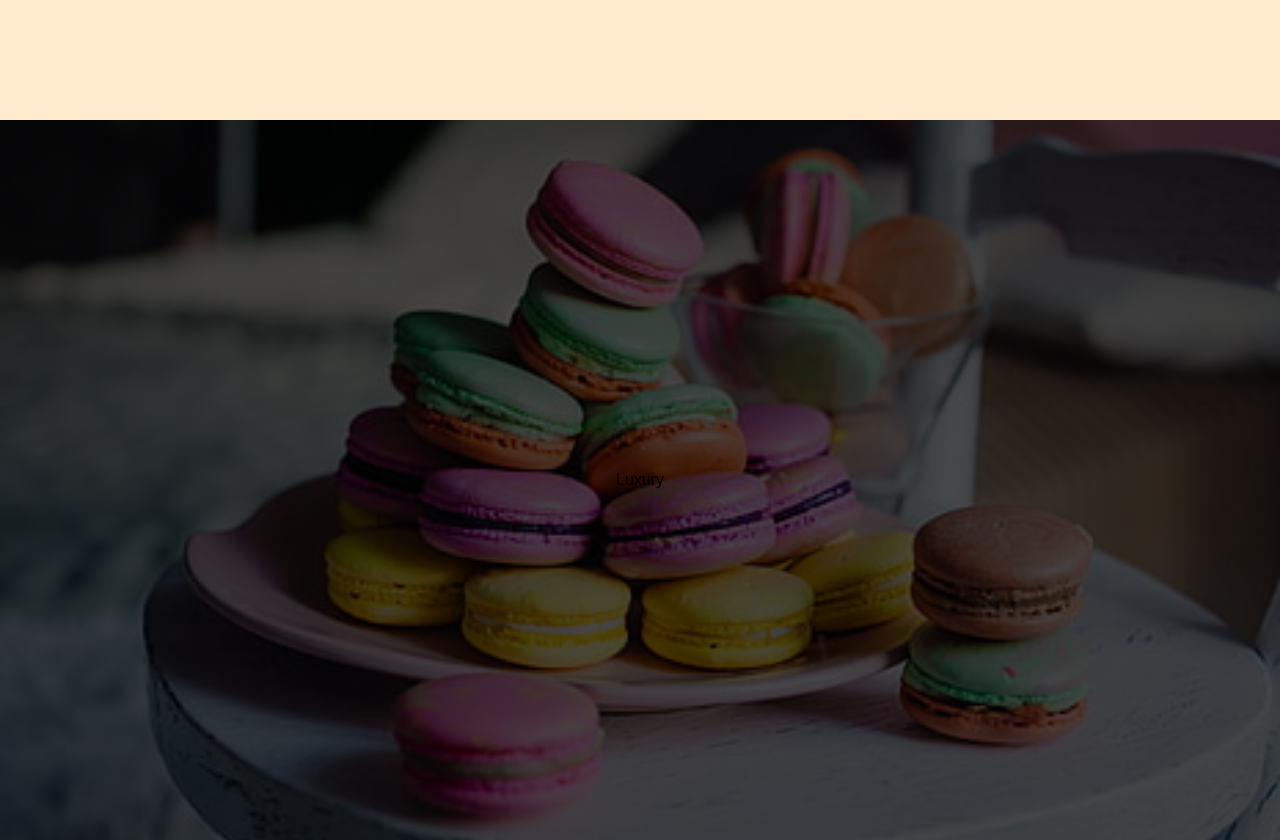
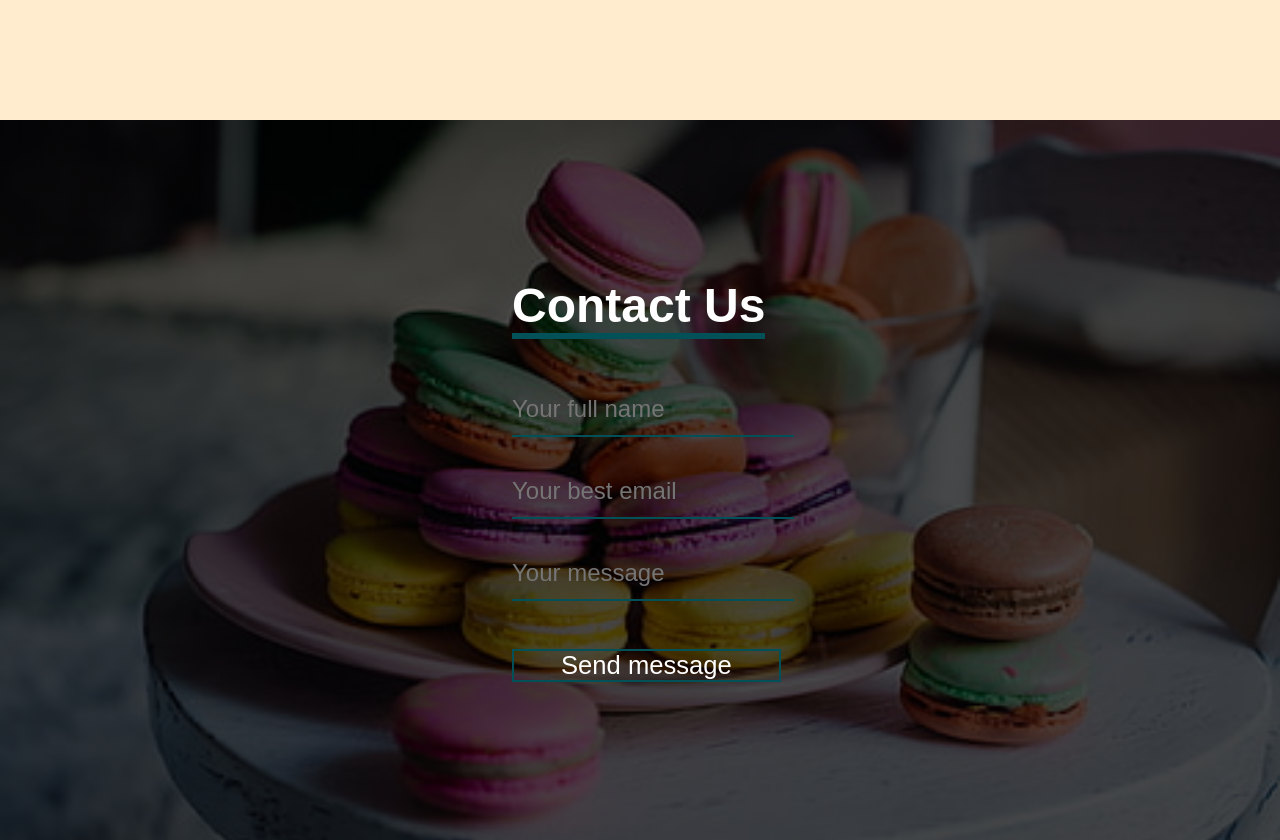
Before and after one commit to leaobia/cakeDesignerCourse, a plain HTML site: page index.html in a window 1280 px wide. Shown: the part 2040-2880 px from the top of the page. Drawn offline with Linux system fonts and the light colour scheme; a web font is replaced by a local one.

Commit message:
sessão 4 com buttom e inputs prontos

```diff
--- a/index.html
+++ b/index.html
@@ -54,7 +54,19 @@
 
         </section>
         <section id="contact">
-            <p> Luxury </p>
+            <h3>Contact Us</h3>
+            <div class="message">
+                <div class="text-box">
+                    <input type="text" placeholder="Your full name" name="" value="">
+                </div>
+                <div class="text-box">
+                    <input type="text" placeholder="Your best email" name="" value="">
+                </div>
+                <div class="text-box">
+                    <input type="text" placeholder="Your message" name="" value="">
+                </div>
+            </div>
+            <input type="button" class="btn" name="" value="Send message">
 
         </section>
     </main>
--- a/style.css
+++ b/style.css
@@ -161,4 +161,53 @@ section{
     background: linear-gradient(rgba(0,0,0,0.7), rgba(0,0,0,0.7)), url("./img/doce7.jpg");
     background-size: cover;
     background-position: center;
+    color: white;
+    align-items: flex-start;
+
 }
+
+h3{
+    font-size: 3rem;
+    border-bottom: 6px solid #025159;
+    margin-bottom: 2vh;
+    margin-left: 40%;
+}
+.message{
+    width: 17,4vw;
+    margin-left: 40%;
+
+}
+
+.text-box{
+    width: 22vw;
+    font-size: 1rem;
+    border-bottom: #025159 2px solid;
+    padding: 5vh 0;
+    color: white;
+}
+
+.text-box input{
+    border: none;
+    outline: none;
+    background: none;
+    color: white;
+    font-size: 1.5rem;
+    float: left;
+}
+
+.btn{
+    margin-left: 40%;
+    margin-top: 6vh;
+    font-size: 1.6rem;
+    color: white;
+    background: transparent;
+    border: #025159 2px solid;
+    padding:  0 2vw;
+    cursor: pointer;
+    width: 21%;
+}
+
+.btn:hover{
+    transition: ease-out 1s ;
+    box-shadow: inset 400px 0 0 0 #025159;
+}
```
